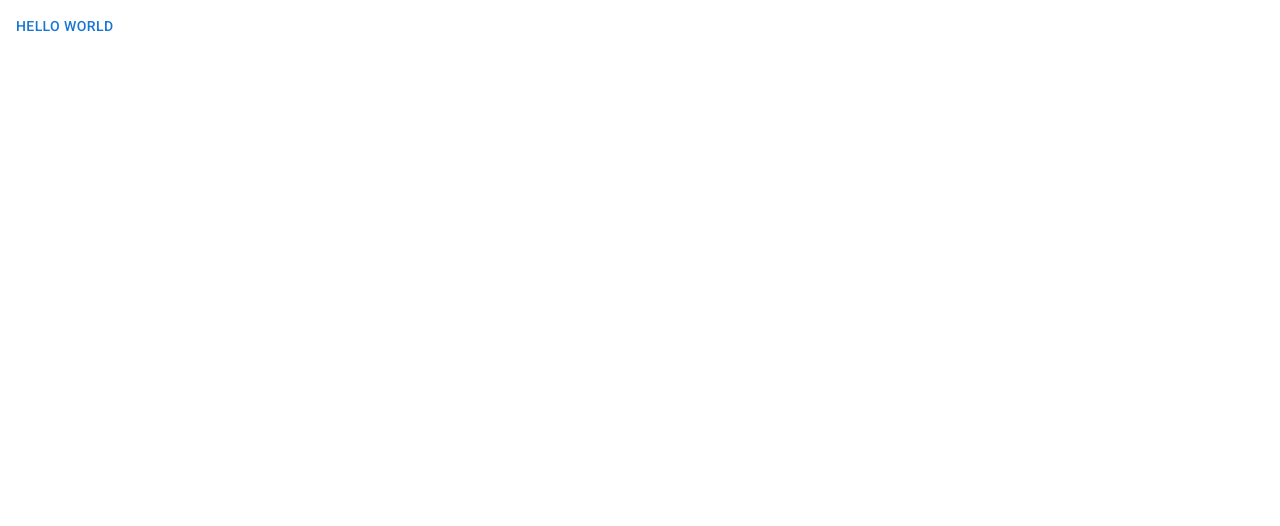
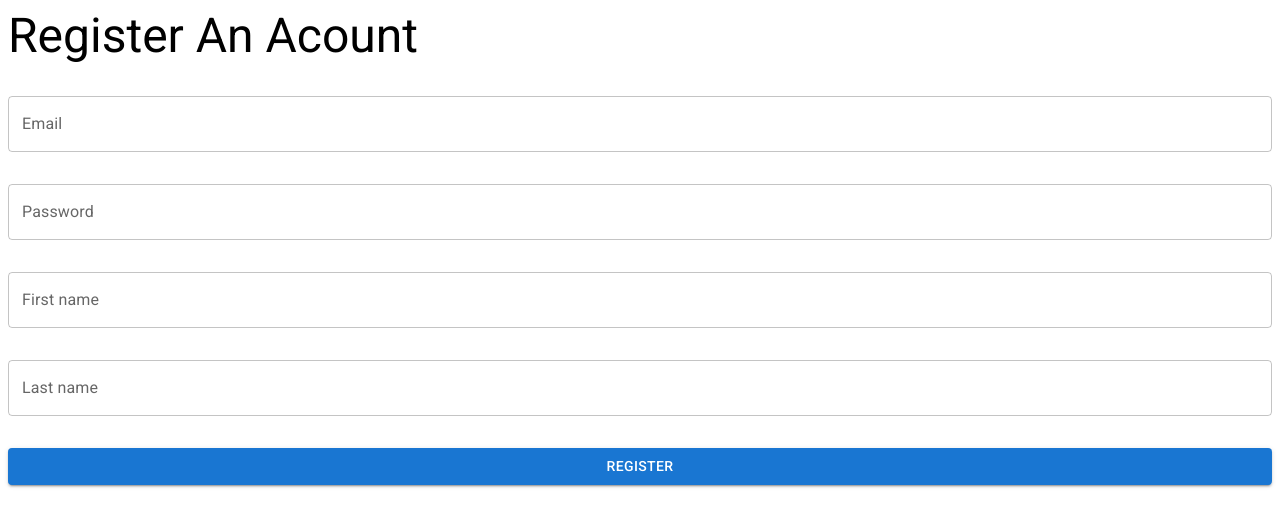
Before and after one commit to Davod0/Next.js-Zod-ReatHookForm-intro, a Next.js app: page / in a window 1280 px wide. Shown: the top 526 px of the page. Built offline with nearby package versions, Linux system fonts and the light colour scheme.

Commit message:
Added register form in page.tsx

```diff
--- a/app/page.tsx
+++ b/app/page.tsx
@@ -1,9 +1,24 @@
-import { Button } from "@mui/material";
+"use client"
+
+import { Button, Stack, TextField, Typography } from "@mui/material";
 
 export default function Home() {
+
+  const handleSubmit = (e: any) => {
+    e.preventDefault();
+    console.log("SUBMITTED");
+  }
+
   return (
     <main >
-     <Button>Hello world</Button>
+      <Stack component="form" gap={4} onSubmit={handleSubmit}>
+        <Typography variant="h3">Register An Acount</Typography>
+      <TextField label="Email"/>
+      <TextField label="Password"/>
+      <TextField label="First name"/>
+      <TextField label="Last name"/>
+     <Button variant="contained" type="submit">Register</Button>
+      </Stack>
     </main>
   );
 }
```
